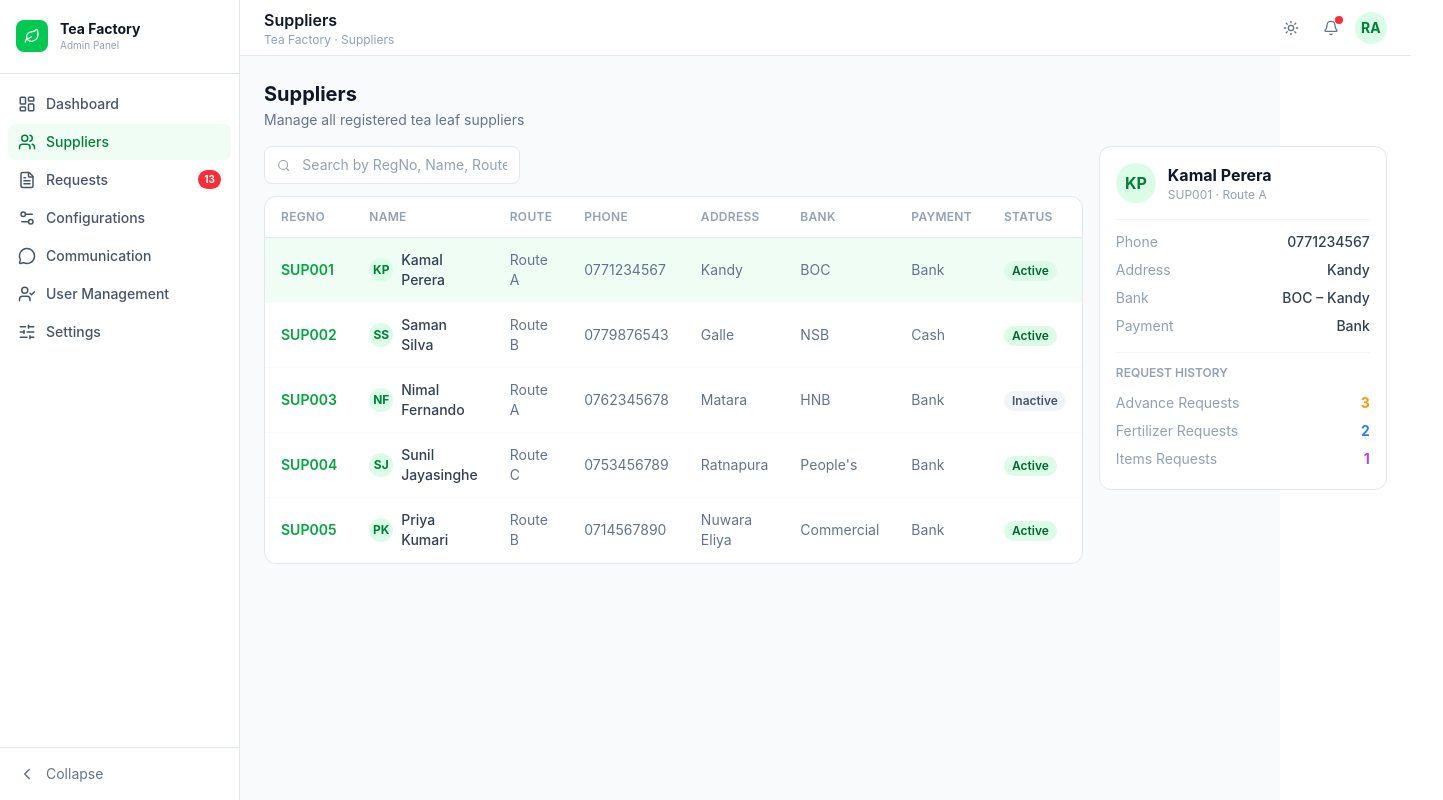
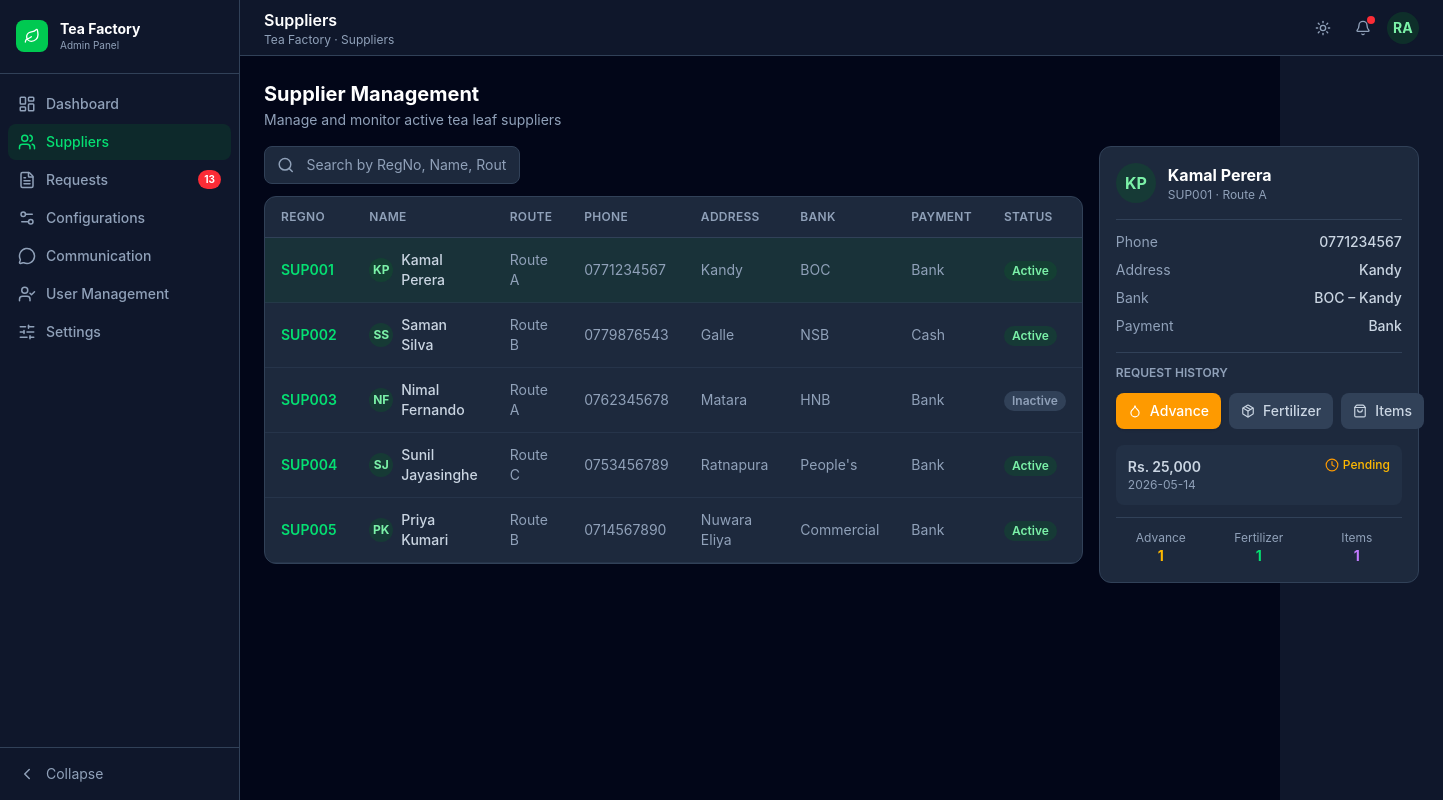
Before and after one commit to ceybasekalpani/Supplier-App---Dashboard, a React (Vite) app: page /suppliers in a window 1280 px wide. Both pictures are taken after a click on the element 673 px from the left and 270 px from the top of the page. Shown: the whole page, 1443 px wide, since content can reach past the window. Built offline with nearby package versions, Linux system fonts and the light colour scheme.

Commit message:
feat: Update request history ✏️

```diff
--- a/src/index.css
+++ b/src/index.css
@@ -1 +1,12 @@
+/* index.css */
 @import "tailwindcss";
+
+/* Enable dark mode - This is the missing piece! */
+@custom-variant dark (&:where(.dark, .dark *));
+
+/* Optional: Add base styles */
+@layer base {
+  body {
+    @apply bg-white dark:bg-slate-900;
+  }
+}
--- a/src/pages/Communication.jsx
+++ b/src/pages/Communication.jsx
@@ -51,7 +51,7 @@ export default function Communication() {
                     {filtered.map(n => (
                       <tr key={n.id} className="border-b border-slate-50 dark:border-slate-700/50 hover:bg-slate-50 dark:hover:bg-slate-700/30">
                         <td className="py-3 px-4 font-semibold text-slate-700 dark:text-slate-300 max-w-[140px] truncate">{n.title}</td>
-                        <td className="py-3 px-4 text-slate-400 text-xs max-w-[160px] truncate">{n.description}</td>
+                        <td className="py-3 px-4 text-slate-400 text-xs max-w-40 truncate">{n.description}</td>
                         <td className="py-3 px-4 text-slate-400 text-xs">{n.created}</td>
                         <td className="py-3 px-4 text-slate-400 text-xs">{n.expiry}</td>
                         <td className="py-3 px-4"><StatusBadge status={n.status} /></td>
--- a/src/pages/Suppliers.jsx
+++ b/src/pages/Suppliers.jsx
@@ -1,12 +1,13 @@
 import { useState } from 'react'
-import { Search } from 'lucide-react'
+import { Search, ChevronDown, Package, Droplet, ShoppingBag, CheckCircle, XCircle, Clock } from 'lucide-react'
 import StatusBadge from '../components/ui/StatusBadge'
 import Avatar from '../components/ui/Avatar'
-import { suppliers } from '../data/mockData'
+import { suppliers, advanceRequests, fertilizerRequests, itemRequests } from '../data/mockData'
 
 export default function Suppliers() {
   const [search, setSearch] = useState('')
   const [selected, setSelected] = useState(null)
+  const [requestType, setRequestType] = useState('advance') // 'advance', 'fertilizer', 'item'
 
   const filtered = suppliers.filter(s =>
     s.name.toLowerCase().includes(search.toLowerCase()) ||
@@ -14,17 +15,52 @@ export default function Suppliers() {
     s.route.toLowerCase().includes(search.toLowerCase())
   )
 
+  // Get requests for selected supplier based on type
+  const getRequestsForSupplier = () => {
+    if (!selected) return []
+
+    switch(requestType) {
+      case 'advance':
+        return advanceRequests.filter(req => req.regNo === selected.regNo)
+      case 'fertilizer':
+        return fertilizerRequests.filter(req => req.regNo === selected.regNo)
+      case 'item':
+        return itemRequests.filter(req => req.regNo === selected.regNo)
+      default:
+        return []
+    }
+  }
+
+  const getStatusIcon = (status) => {
+    switch(status) {
+      case 'approved':
+        return <CheckCircle size={14} className="text-green-500" />
+      case 'rejected':
+        return <XCircle size={14} className="text-red-500" />
+      default:
+        return <Clock size={14} className="text-amber-500" />
+    }
+  }
+
+  const getStatusColor = (status) => {
+    switch(status) {
+      case 'approved': return 'text-green-600 dark:text-green-400'
+      case 'rejected': return 'text-red-600 dark:text-red-400'
+      default: return 'text-amber-600 dark:text-amber-400'
+    }
+  }
+
   return (
     <div className="space-y-4">
       <div>
-        <h2 className="text-xl font-bold text-slate-900 dark:text-white">Suppliers</h2>
-        <p className="text-sm text-slate-500 dark:text-slate-400 mt-0.5">Manage all registered tea leaf suppliers</p>
+        <h2 className="text-xl font-bold text-slate-900 dark:text-white">Supplier Management</h2>
+        <p className="text-sm text-slate-500 dark:text-slate-400 mt-0.5">Manage and monitor active tea leaf suppliers</p>
       </div>
 
       <div className="flex gap-4 items-start">
         <div className="flex-1 space-y-3">
           <div className="flex items-center gap-3 bg-white dark:bg-slate-800 border border-slate-200 dark:border-slate-700 rounded-lg px-3 w-64">
-            <Search size={15} className="text-slate-400" />
+            <Search size={20} className="text-slate-400" />
             <input
               value={search}
               onChange={e => setSearch(e.target.value)}
@@ -73,7 +109,7 @@ export default function Suppliers() {
         </div>
 
         {/* Detail Panel */}
-        <div className="w-72 flex-shrink-0">
+        <div className="w-80 flex-shrink-0">
           {selected ? (
             <div className="bg-white dark:bg-slate-800 border border-slate-200 dark:border-slate-700 rounded-xl p-4 space-y-4">
               <div className="flex items-center gap-3">
@@ -83,22 +119,161 @@ export default function Suppliers() {
                   <p className="text-xs text-slate-400">{selected.regNo} · {selected.route}</p>
                 </div>
               </div>
+
               <div className="border-t border-slate-100 dark:border-slate-700 pt-3 space-y-2">
-                {[['Phone', selected.phone], ['Address', selected.address], ['Bank', `${selected.bank} – ${selected.branch}`], ['Payment', selected.payment]].map(([l, v]) => (
+                {[
+                  ['Phone', selected.phone],
+                  ['Address', selected.address],
+                  ['Bank', `${selected.bank} – ${selected.branch}`],
+                  ['Payment', selected.payment]
+                ].map(([l, v]) => (
                   <div key={l} className="flex justify-between text-sm">
                     <span className="text-slate-400">{l}</span>
                     <span className="text-slate-700 dark:text-slate-300 font-medium text-right">{v}</span>
                   </div>
                 ))}
               </div>
+
+              {/* Request History with Toggle Buttons */}
               <div className="border-t border-slate-100 dark:border-slate-700 pt-3">
-                <p className="text-xs font-semibold text-slate-400 uppercase mb-2">Request History</p>
-                {[['Advance', 3, 'text-amber-500'], ['Fertilizer', 2, 'text-blue-500'], ['Items', 1, 'text-purple-500']].map(([l, c, cls]) => (
-                  <div key={l} className="flex justify-between text-sm py-1">
-                    <span className="text-slate-400">{l} Requests</span>
-                    <span className={`font-bold ${cls}`}>{c}</span>
+                <p className="text-xs font-semibold text-slate-400 uppercase mb-3">Request History</p>
+
+                {/* Toggle Buttons */}
+                <div className="flex gap-2 mb-4">
+                  <button
+                    onClick={() => setRequestType('advance')}
+                    className={`flex-1 flex items-center justify-center gap-2 px-3 py-2 rounded-lg text-sm font-medium transition-all
+                      ${requestType === 'advance'
+                        ? 'bg-amber-500 text-white shadow-sm'
+                        : 'bg-slate-100 dark:bg-slate-700 text-slate-600 dark:text-slate-300 hover:bg-slate-200 dark:hover:bg-slate-600'
+                      }`}
+                  >
+                    <Droplet size={14} />
+                    Advance
+                  </button>
+                  <button
+                    onClick={() => setRequestType('fertilizer')}
+                    className={`flex-1 flex items-center justify-center gap-2 px-3 py-2 rounded-lg text-sm font-medium transition-all
+                      ${requestType === 'fertilizer'
+                        ? 'bg-green-500 text-white shadow-sm'
+                        : 'bg-slate-100 dark:bg-slate-700 text-slate-600 dark:text-slate-300 hover:bg-slate-200 dark:hover:bg-slate-600'
+                      }`}
+                  >
+                    <Package size={14} />
+                    Fertilizer
+                  </button>
+                  <button
+                    onClick={() => setRequestType('item')}
+                    className={`flex-1 flex items-center justify-center gap-2 px-3 py-2 rounded-lg text-sm font-medium transition-all
+                      ${requestType === 'item'
+                        ? 'bg-purple-500 text-white shadow-sm'
+                        : 'bg-slate-100 dark:bg-slate-700 text-slate-600 dark:text-slate-300 hover:bg-slate-200 dark:hover:bg-slate-600'
+                      }`}
+                  >
+                    <ShoppingBag size={14} />
+                    Items
+                  </button>
+                </div>
+
+                {/* Request List */}
+                <div className="space-y-2 max-h-64 overflow-y-auto">
+                  {getRequestsForSupplier().length > 0 ? (
+                    getRequestsForSupplier().map((req, idx) => (
+                      <div key={idx} className="p-3 bg-slate-50 dark:bg-slate-700/30 rounded-lg">
+                        {requestType === 'advance' && (
+                          <div className="space-y-1">
+                            <div className="flex justify-between items-start">
+                              <div>
+                                <p className="text-sm font-semibold text-slate-700 dark:text-slate-300">
+                                  Rs. {req.amount?.toLocaleString()}
+                                </p>
+                                <p className="text-xs text-slate-400">{req.date}</p>
+                              </div>
+                              <div className={`flex items-center gap-1 text-xs font-medium ${getStatusColor(req.status)}`}>
+                                {getStatusIcon(req.status)}
+                                <span className="capitalize">{req.status}</span>
+                              </div>
+                            </div>
+                            {req.checkedBy !== '-' && (
+                              <p className="text-xs text-slate-400">
+                                Checked by: {req.checkedBy}
+                                {req.remarks && ` • ${req.remarks}`}
+                              </p>
+                            )}
+                          </div>
+                        )}
+
+                        {requestType === 'fertilizer' && (
+                          <div className="space-y-1">
+                            <div className="flex justify-between items-start">
+                              <div>
+                                <p className="text-sm font-semibold text-slate-700 dark:text-slate-300">
+                                  {req.type} - {req.qty} {req.unit}
+                                </p>
+                                <p className="text-xs text-slate-400">{req.date}</p>
+                              </div>
+                              <div className={`flex items-center gap-1 text-xs font-medium ${getStatusColor(req.status)}`}>
+                                {getStatusIcon(req.status)}
+                                <span className="capitalize">{req.status}</span>
+                              </div>
+                            </div>
+                            {req.checkedBy !== '-' && (
+                              <p className="text-xs text-slate-400">Checked by: {req.checkedBy}</p>
+                            )}
+                          </div>
+                        )}
+
+                        {requestType === 'item' && (
+                          <div className="space-y-1">
+                            <div className="flex justify-between items-start">
+                              <div>
+                                <p className="text-sm font-semibold text-slate-700 dark:text-slate-300">
+                                  {req.type} - {req.qty} {req.unit}
+                                </p>
+                                <p className="text-xs text-slate-400">{req.date}</p>
+                              </div>
+                              <div className={`flex items-center gap-1 text-xs font-medium ${getStatusColor(req.status)}`}>
+                                {getStatusIcon(req.status)}
+                                <span className="capitalize">{req.status}</span>
+                              </div>
+                            </div>
+                            {req.checkedBy !== '-' && (
+                              <p className="text-xs text-slate-400">Checked by: {req.checkedBy}</p>
+                            )}
+                          </div>
+                        )}
+                      </div>
+                    ))
+                  ) : (
+                    <div className="text-center py-6 text-slate-400">
+                      <p className="text-sm">No {requestType} requests found</p>
+                    </div>
+                  )}
+                </div>
+
+                {/* Summary Stats */}
+                <div className="border-t border-slate-100 dark:border-slate-700 pt-3 mt-3">
+                  <div className="grid grid-cols-3 gap-2 text-center">
+                    <div>
+                      <p className="text-xs text-slate-400">Advance</p>
+                      <p className="text-sm font-bold text-amber-600 dark:text-amber-400">
+                        {advanceRequests.filter(r => r.regNo === selected.regNo).length}
+                      </p>
+                    </div>
+                    <div>
+                      <p className="text-xs text-slate-400">Fertilizer</p>
+                      <p className="text-sm font-bold text-green-600 dark:text-green-400">
+                        {fertilizerRequests.filter(r => r.regNo === selected.regNo).length}
+                      </p>
+                    </div>
+                    <div>
+                      <p className="text-xs text-slate-400">Items</p>
+                      <p className="text-sm font-bold text-purple-600 dark:text-purple-400">
+                        {itemRequests.filter(r => r.regNo === selected.regNo).length}
+                      </p>
+                    </div>
                   </div>
-                ))}
+                </div>
               </div>
             </div>
           ) : (
```
